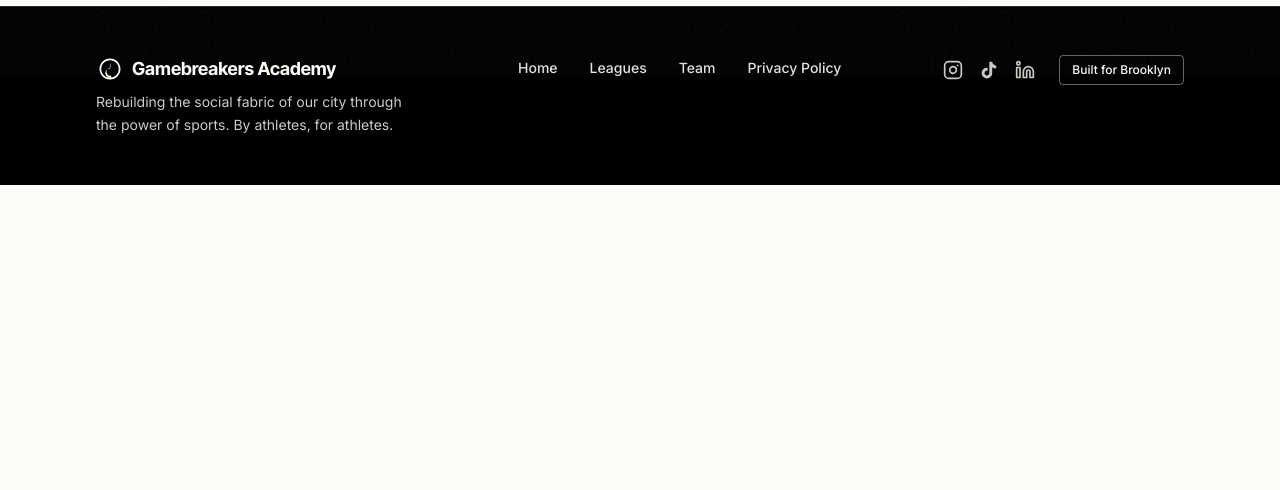
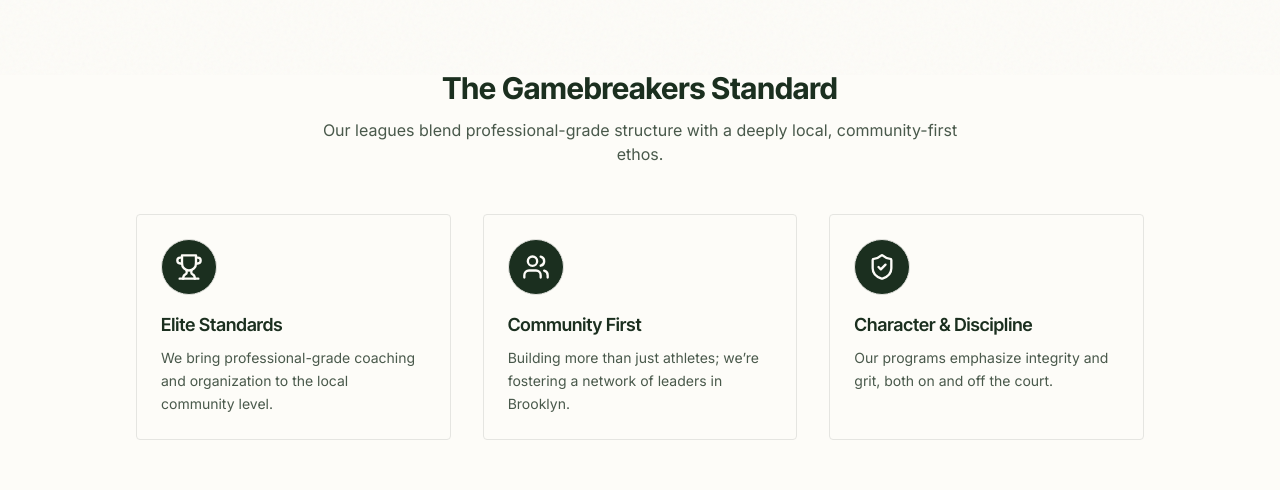
Before and after one commit to awatler/gamebreakers-academy, a React (Vite) app: page / in a window 1280 px wide. Shown: the part 725-1215 px from the top of the page. Before the commit the page ends 910 px from the top, so only its background shows below. Built offline with nearby package versions, Linux system fonts and the light colour scheme.

Commit message:
Update favicon and add Gamebreakers Standard section

```diff
--- a/src/pages/Home.jsx
+++ b/src/pages/Home.jsx
@@ -1,4 +1,5 @@
 import { useState } from 'react'
+import { Trophy, Users, ShieldCheck } from 'lucide-react'
 import { assets } from '../data/images'
 import PilotSignupModal from '../components/PilotSignupModal'
 
@@ -39,6 +40,55 @@
         </div>
       </section>
 
+      {/* Brand values / standard */}
+      <section className="py-24">
+        <div className="mx-auto max-w-5xl px-2 text-center">
+          <h2 className="font-display text-2xl font-bold text-[#1B2F1F] sm:text-3xl">
+            The Gamebreakers Standard
+          </h2>
+          <p className="mx-auto mt-3 max-w-2xl text-sm text-[#1B2F1F]/80 sm:text-base">
+            Our leagues blend professional-grade structure with a deeply local, community-first ethos.
+          </p>
+        </div>
+        <div className="mx-auto mt-12 grid max-w-5xl gap-8 px-2 sm:grid-cols-3">
+          <article className="rounded-ui border border-[#E5E5E1] bg-[#FDFCF8] p-6 text-left">
+            <div className="flex h-14 w-14 items-center justify-center rounded-full border border-[#E5E5E1] bg-[#1B2F1F] text-[#FDFCF8]">
+              <Trophy size={28} />
+            </div>
+            <h3 className="mt-4 font-display text-lg font-semibold text-[#1B2F1F]">
+              Elite Standards
+            </h3>
+            <p className="mt-2 text-sm leading-relaxed text-[#1B2F1F]/80">
+              We bring professional-grade coaching and organization to the local community level.
+            </p>
+          </article>
+
+          <article className="rounded-ui border border-[#E5E5E1] bg-[#FDFCF8] p-6 text-left">
+            <div className="flex h-14 w-14 items-center justify-center rounded-full border border-[#E5E5E1] bg-[#1B2F1F] text-[#FDFCF8]">
+              <Users size={28} />
+            </div>
+            <h3 className="mt-4 font-display text-lg font-semibold text-[#1B2F1F]">
+              Community First
+            </h3>
+            <p className="mt-2 text-sm leading-relaxed text-[#1B2F1F]/80">
+              Building more than just athletes; we’re fostering a network of leaders in Brooklyn.
+            </p>
+          </article>
+
+          <article className="rounded-ui border border-[#E5E5E1] bg-[#FDFCF8] p-6 text-left">
+            <div className="flex h-14 w-14 items-center justify-center rounded-full border border-[#E5E5E1] bg-[#1B2F1F] text-[#FDFCF8]">
+              <ShieldCheck size={28} />
+            </div>
+            <h3 className="mt-4 font-display text-lg font-semibold text-[#1B2F1F]">
+              Character &amp; Discipline
+            </h3>
+            <p className="mt-2 text-sm leading-relaxed text-[#1B2F1F]/80">
+              Our programs emphasize integrity and grit, both on and off the court.
+            </p>
+          </article>
+        </div>
+      </section>
+
       <PilotSignupModal isOpen={modalOpen} onClose={() => setModalOpen(false)} />
     </div>
   )
```
Also changed, not shown: public/favicon.svg.
